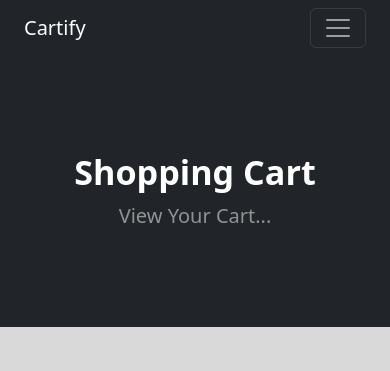
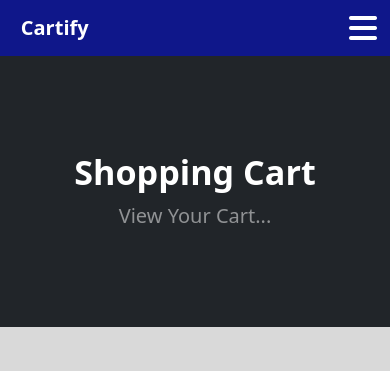
Before and after one commit to scriptspectra/Django-Ecommerce-App-1, a Django app: page /cart/ in a window 390 px wide. Shown: the top 371 px of the page. Run offline with Django 5.2, Linux system fonts and the light colour scheme; a user stored in the database is signed in; some libraries are stand-ins or nearby versions.

Commit message:
sdebar for mobile

```diff
--- a/store/templates/navbar.html
+++ b/store/templates/navbar.html
@@ -1,5 +1,5 @@
 <!-- Navigation-->
-<nav class="navbar navbar-expand-lg navbar-dark bg-dark">
+<nav class="navbar navbar-expand-lg navbar-dark bg-dark d-lg-block d-none">
     <div class="container px-4 px-lg-5">
         <a class="navbar-brand" href="{% url 'home' %}">Cartify</a>
         <button class="navbar-toggler" type="button" data-bs-toggle="collapse" data-bs-target="#navbarSupportedContent" aria-controls="navbarSupportedContent" aria-expanded="false" aria-label="Toggle navigation"><span class="navbar-toggler-icon"></span></button>
@@ -51,4 +51,102 @@
         </div>
     </div>
 </nav>
+<nav class="navbar navbar-light d-lg-none sticky-top" style="background-color: #0f178a;">
+  <a class="navbar-brand text-white fw-bold" href="{% url 'home' %}">
+    &nbsp;&nbsp;&nbsp;&nbsp;Cartify
+  </a>
+  <button class="btn text-white" type="button" data-bs-toggle="offcanvas" data-bs-target="#offcanvasRight" aria-controls="offcanvasRight">
+    <i class="fa-solid fa-bars fa-2xl"></i>
+  </button>
+
+  <div class="offcanvas offcanvas-end" tabindex="-1" id="offcanvasRight" aria-labelledby="offcanvasRightLabel" style="width: 300px;">
+    <div class="offcanvas-header bg-dark">
+      <button type="button" class="btn-close text-reset" data-bs-dismiss="offcanvas" aria-label="Close"></button>
+    </div>
+    <div class="offcanvas-body p-0">
+      <div class="d-flex flex-column text-white bg-dark h-100">
+        <div class="p-3 mb-4 text-center">
+          <a href="{% url 'home' %}" class="text-white text-decoration-none">
+            <h1 class="fs-3 fw-bold">Cartify</h1>
+          </a>
+        </div>
+        <ul class="nav nav-pills flex-column mb-auto">
+          <li class="nav-item">
+            <a href="{% url 'home' %}" class="nav-link active text-white d-flex align-items-center p-3" style="background-color: #0f178a;">
+              <i class="fa-solid fa-house me-3 fa-lg"></i>
+              <span>Home</span>
+            </a>
+          </li>
+          <li class="nav-item">
+            <a href="{% url 'about' %}" class="nav-link text-white d-flex align-items-center p-3">
+              <i class="fa-solid fa-c me-3 fa-lg"></i>
+              <span>About</span>
+            </a>
+          </li>
+          <li class="nav-item dropdown">
+            <a class="nav-link dropdown-toggle text-white d-flex align-items-center p-3" href="#" id="categoriesDropdown" role="button" data-bs-toggle="dropdown" aria-expanded="false">
+              <i class="fa-solid fa-list me-3 fa-lg"></i>
+              <span>Product Categories</span>
+            </a>
+            <ul class="dropdown-menu bg-dark border-0" aria-labelledby="categoriesDropdown">
+              <li><a class="dropdown-item text-white" href="{% url 'category' 'Electronics' %}">&emsp;&emsp;  Electronics</a></li>
+              <li><a class="dropdown-item text-white" href="{% url 'category' 'Novels' %}">&emsp;&emsp;  Novels</a></li>
+              <li><a class="dropdown-item text-white" href="{% url 'category' 'Programming-Books' %}">&emsp;&emsp;  Programming Books</a></li>
+            </ul>
+          </li>
+
+          <li class="nav-item">
+            <a href="{% url 'cart_summary' %}" class="nav-link text-white d-flex align-items-center p-3">
+              <i class="fa-solid fa-shopping-cart me-3 fa-lg"></i>
+              <span>Cart&nbsp;&nbsp;</span><span class="badge bg-dark text-white ms-1 rounded-pill" id="cart_quantity">
+                {{ cart | length }}
+            </span>
+
+            </a>
+          </li>
+          <li class="nav-item">
+            <a href="{% url 'home' %}" class="nav-link text-white d-flex align-items-center p-3">
+              <i class="fa-solid fa-cog me-3 fa-lg"></i>
+              <span>Settings</span>
+            </a>
+          </li>
+          {% if user.is_authenticated %}
+          <li class="nav-item">
+            <a href="{% url 'update_user' %}" class="nav-link text-white d-flex align-items-center p-3">
+              <i class="fa-solid fa-user me-3 fa-lg"></i>
+              <span>Profile</span>
+            </a>
+          </li>
+            <li class="nav-item">
+              <a href="{% url 'update_info' %}" class="nav-link text-white d-flex align-items-center p-3">
+                <i class="fa-solid fa-info me-3 fa-lg"></i>
+                <span>Profile Info</span>
+              </a>
+            </li>
+      {% endif %}
+      {% if user.is_authenticated and user.is_superuser %}
+      <li class="nav-item">
+        <a href="{% url 'shipped_dash' %}" class="nav-link text-white d-flex align-items-center p-3">
+          <i class="fa-solid fa-user-gear me-3 fa-lg"></i>
+          <span>Admin Dashboard</span>
+        </a>
+      </li>
+{% endif %}
+
+
+        </ul>
+        <div class="mt-auto p-3">
+          {% if user.is_authenticated %}
+          <a href="{% url 'logout' %}" class="btn btn-outline-light w-100">Logout</a>
+          {% else %}
+          <a href="{% url 'login' %}" class="btn btn-outline-light w-100" style="padding-bottom: 8px;">Login</a>
+          <br>
+          <a href="{% url 'register' %}" class="btn btn-outline-light w-100">Register</a>
+          {% endif %}
+        </div>
+      </div>
+    </div>
+  </div>
+</nav>
+
 <script src="https://cdn.jsdelivr.net/npm/bootstrap@5.2.0/dist/js/bootstrap.bundle.min.js" integrity="sha384-..." crossorigin="anonymous"></script>
```
